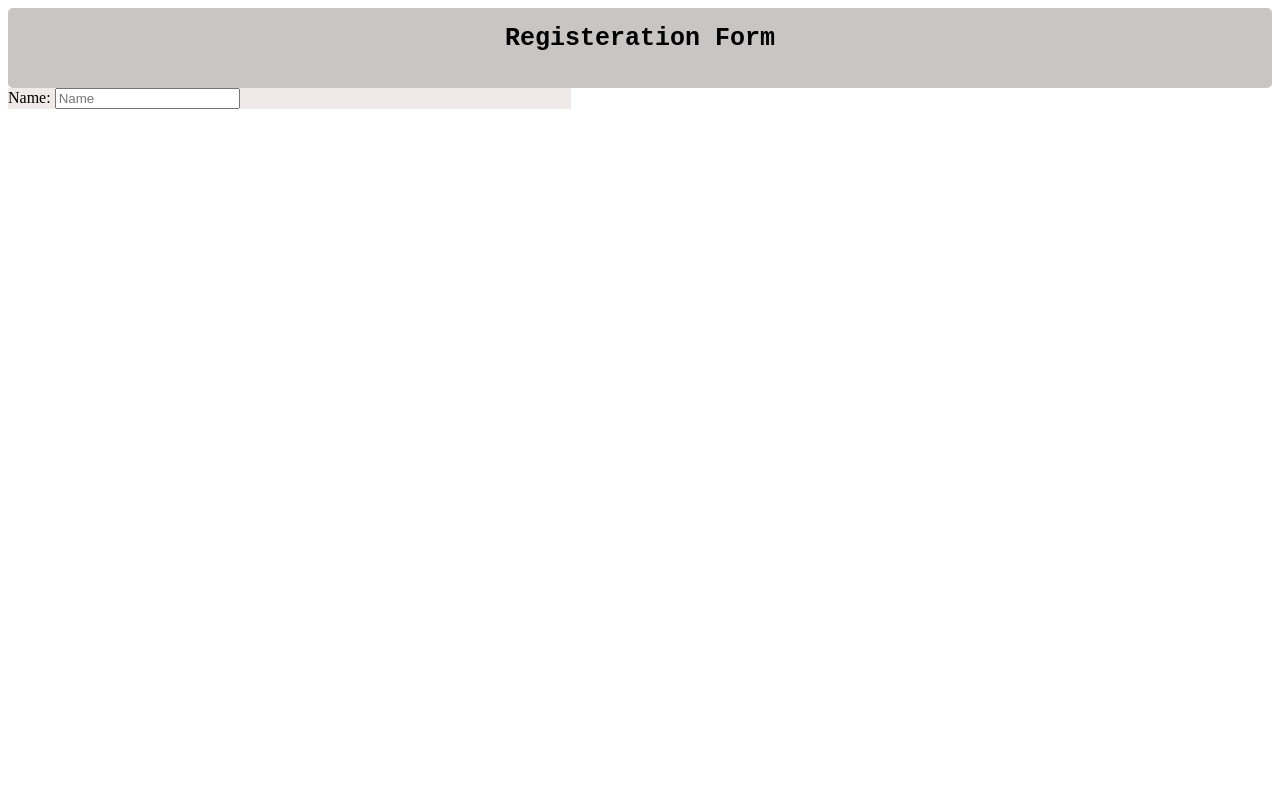
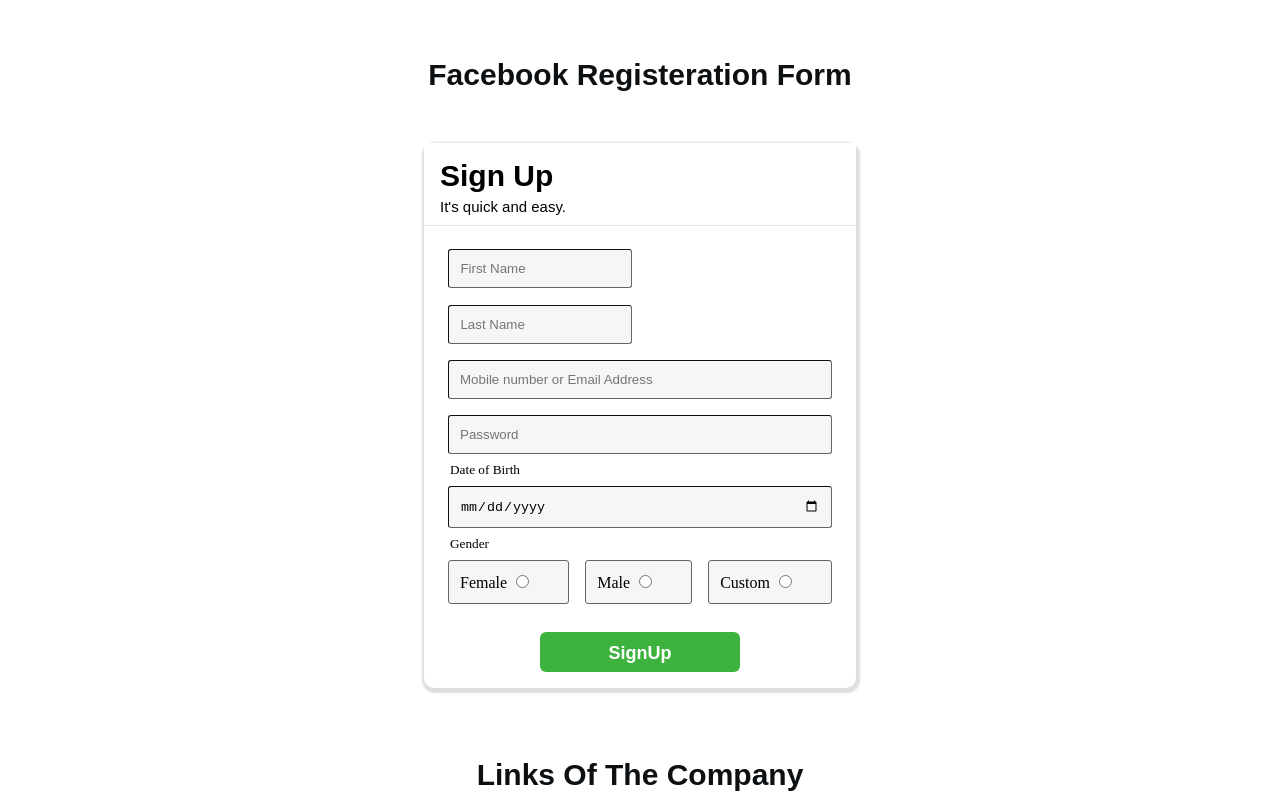
Before and after one commit to aashraybhalla/Javascript_Practice, a plain HTML site: page Form.html in a window 1280 px wide. Drawn offline with Linux system fonts and the light colour scheme.

Commit message:
Form Designing Complete {Facebook Clone}

```diff
--- a/Form.html
+++ b/Form.html
@@ -8,23 +8,68 @@
     <link rel="stylesheet" href="style.css">
 </head>
 <body>
-    <main>
+    <main id="Page">
         <div class="header">
             <header>
-                Registeration Form
+                <h4>Facebook Registeration Form</h4>
             </header>
 
         </div>
 
         <section class="container">
-            <div class="myForm">
-                <form action="mailto: aashray81@icloud.com">
-                    Name:
-                    <input type="text" placeholder="Name" >
+            <div id="rForm">
+                <div id="formHeader">
+                    <h2 id="headerSignUp">Sign Up</h2>
+                    <p id="smHeader">It's quick and easy.</p>
+                </div>
+                <form action="mailto: aashray81@icloud.com" id="myForm">
+
+                    <input type="text" placeholder="First Name" id="fName"><input type="text" placeholder="Last Name" id="lName">
+                    <br>
+
+                    <input type="email" placeholder="Mobile number or Email Address" id="Email">
+                    <br>
+
+                    <input type="password" placeholder="Password" id="Password" >
+                    <br>
+
+                    <div id="dob">
+                        <h5 id="dobText">Date of Birth</h5>
+                    </div>
+                    <input type="date" name="Date of Birth" id="inputDob">
+
+                    <div id="gender">
+                        <h5 id="genderText">Gender</h5>
+                    </div>
+                    <span class="genderBox">
+                        <span class="genderRadio">
+                            <label for="gender-f">Female</label>
+                            <input type="radio" value="female" name="gender" id="gender-f">
+                        </span>
+                        <span class="genderRadio">
+                            <label for="gender-m">Male</label>
+                            <input type="radio" value="male" name="gender" id="gender-m">
+                        </span>
+                        <span class="genderRadio">
+                            <label for="gender-c">Custom</label>
+                            <input type="radio" value="custom" name="gender" id="gender-c">
+                        </span>
+                    </span>
+
+                    <div id="signupdiv">
+                    <input type="button" value="SignUp" placeholder="SignUp" id="signupbtn">
+                    </div>
+
                 </form>
             </div>
 
         </section>
+
+        <footer>
+            <h4>
+                Links Of The Company
+            </h4>
+        </footer>
     </main>
     <script src="form.js"></script>
 </body>
--- a/style.css
+++ b/style.css
@@ -1,28 +1,187 @@
-main{
+#Page {
     display: grid;
+    width: 100%;
+    height: 100%;
+    background-color: #ffffff;
     grid-template-areas:
-    "head head head"
-    "rside main lside"
-    "foot foot foot";
+      "head  head"
+      "main  main  "
+      "foot  foot";
+    grid-template-rows: 75px 1fr 75px;
+    grid-template-columns: 200px 1fr;
+  }
 
-    grid-template-rows: 10vh auto 10vh;
-}
+  #Page > .header {
+    grid-area: head;
+    background-color: #ffffff;
+    height: 100%;
+    margin: 10px;
+    padding-bottom: 40px;
+  }
 
-.header {
-    grid-area: head;
-    border-radius: 5px;
-    background: #c8c5c5;
+  h4{
+    text-align: center; color: rgb(13, 16, 19);
+    font-family:Arial, Helvetica, sans-serif;
+    font-size: 30px;
+  }
+
+  /* #Page > nav {
+    grid-area: nav;
+    background-color: #ffa08c;
+  } */
+
+  #Page > .container {
+    grid-area: main;
+    height: 100%;
+    background-color: #ffffff;
+    margin: 10px;
+  }
+
+  #formHeader{
+    width: 100%;
+    height: fit-content;
+    border-radius: 2px;
+    box-shadow: 0px 1px #e4e4e4;
+    background-color: #ffffff;
+  }
+
+  #headerSignUp{
+    padding-top: 16px;
+    padding-left: 16px;
+    font-family: Arial, Helvetica, sans-serif;
+    font-size: 30px;
+  }
+
+  #smHeader{
+    padding-left: 16px;
+    padding-bottom: 10px;
+    margin-top: -20px;
+    font-family: Arial, Helvetica, sans-serif;
+    font-size: 15px;
+  }
+
+
+  #rForm{
+    width: 432px;
+    height: auto;
+    margin: 0 auto;
+    margin-top: 50px;
+
+    border-radius: 10px;
+    box-shadow: 1px 2px 2px 3px #dedede;
+    background-color: rgb(255, 255, 255);
+  }
+
+  #myForm{
+    padding: 16px;
+    margin-top: -15px;
+    /* justify-content: center; */
+    /* align-items: center; */
+  }
+
+  #fName , #lName{
+    display: inline;
+    width: 40%;
+    padding: 11px;
+    margin: 2.1%;
+    background-color: #f5f6f7;
+    border-radius: 3px;
+    border-color: #656565;
+    border-width: 1px;
+    transition: 0.3s;
+  }
+
+  #fName:hover , #lName:hover , #Email:hover , #Password:hover , .genderRadio{
+    background-color: rgb(237, 237, 237);
+  }
+
+
+  #Email , #Password , #inputDob {
+    width: 90%;
+    padding: 11px;
+    margin: 2%;
+    background-color: #f5f6f7;
+    border-radius: 3px;
+    border-color: #656565;
+    border-width: 1px;
+    transition: 0.3s;
+  }
+
+  #dob{
+    padding-left: 10px;
+    padding-top: 0px;
+    margin-top: 0px;
+  }
+
+  #dobText{
+    font-weight: lighter;
+    padding: none;
+    margin: 0px;
+  }
+
+  #gender{
+    padding-left: 10px;
+    padding-top: 0px;
+    margin-top: 0px;
+  }
+
+  #genderText{
+    font-weight: lighter;
+    padding: none;
+    margin: 0px;
+  }
+
+  .genderBox{
+    display: flex;
+    flex-wrap: wrap;
+    width: 100%;
+  }
+
+  .genderRadio{
+    background-color: #f5f6f7;
+    border: 1px solid #656565;
+    box-sizing: border-box;
+    border-radius: 3px;
+    display: inline;
+    flex: 1 0 auto;
+    font-weight: normal;
+    height: fit-content;
+    margin: 2%;
+    padding: 11px;
+    transition: 0.3s;
+  }
+
+  #signupdiv{
+    display: flex;
+    justify-content: center;
+    align-items: center;
+  }
+  #signupbtn{
+    width: 200px;
+    height: 40px;
+    padding: 11px;
+    margin-top: 20px;
+    border-radius: 6px;
+    border: none;
+    background-color: rgb(62, 178, 62);
+    font-family: Arial, Helvetica, sans-serif;
+    font-weight: bolder;
+    font-size: 18px;
+    color: white;
     text-align: center;
-}
+    transition: 0.3s;
+  }
 
-header{
-    font-weight: bold;
-    font-family: 'Courier New', Courier, monospace;
-    font-size: 25px;
-    margin-top: 2vh;
-}
+  #signupbtn:hover{
+    background-color: rgb(13, 135, 27);
+  }
 
-.myForm{
-    grid-area: "main";
-    background: #efe9e9;
-}
+
+
+  #Page > footer {
+    grid-area: foot;
+    background-color: #ffffff;
+    padding: 10px;
+    height: 100%;
+    margin: 10px;
+  }
```
